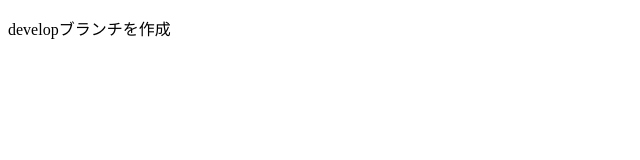
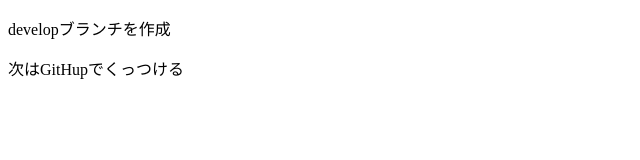
Before and after one commit to eee-lin/geek-webex, a plain HTML site: page index.html in a window 1280 px wide. Shown: the whole page, without its empty margins (0-640 px from the left). Drawn offline with Linux system fonts and the light colour scheme.

Commit message:
次はGitHupでくっつける

```diff
--- a/index.html
+++ b/index.html
@@ -7,5 +7,6 @@
   </head>
   <body>
     <p>developブランチを作成</p>
+    <p>次はGitHupでくっつける</p>
   </body>
 </html>
```
